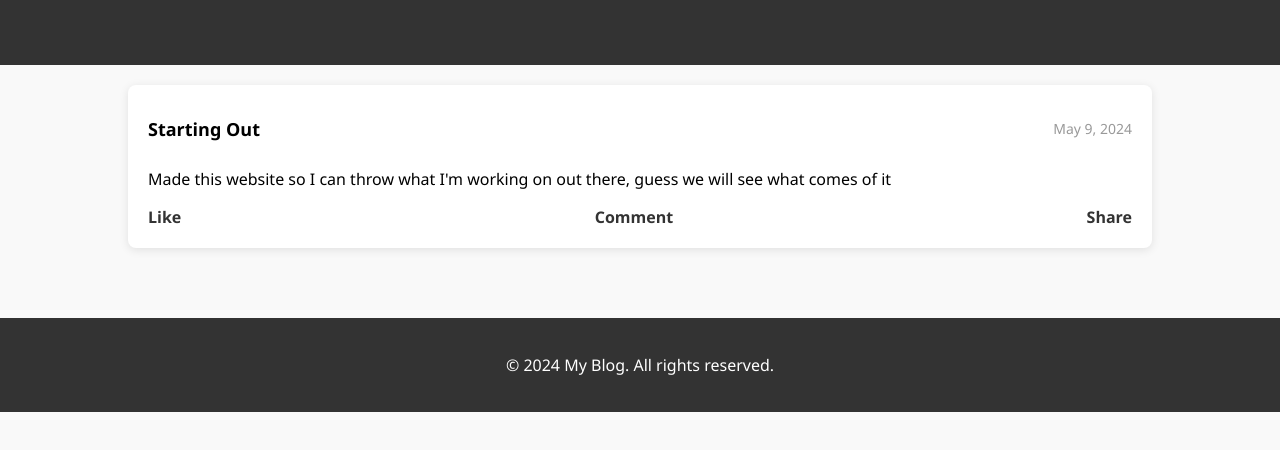
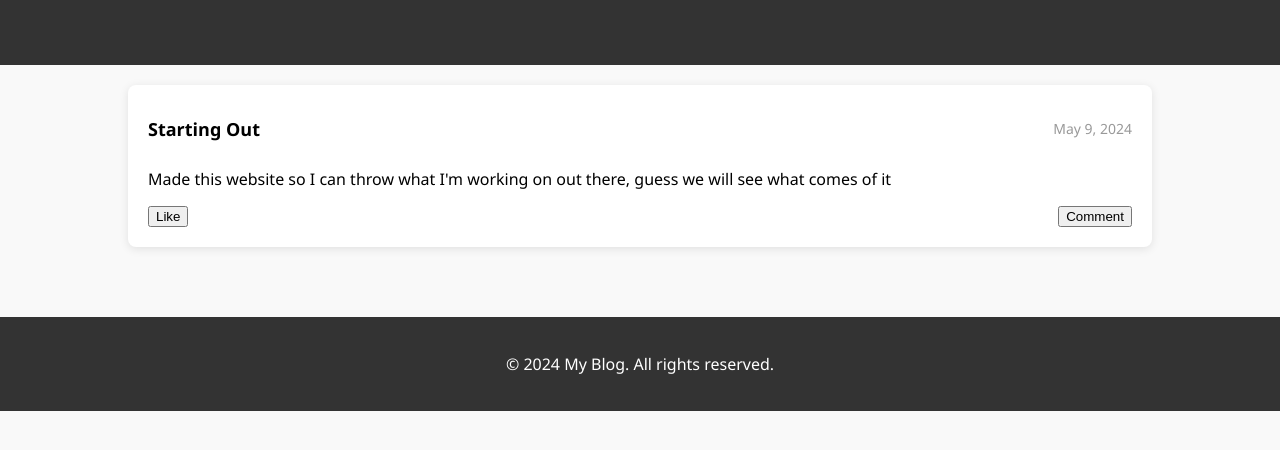
Before and after one commit to FingerBlasterr/mywebsite, a plain HTML site: page index.html in a window 1280 px wide. Shown: the part 188-638 px from the top of the page. Drawn offline with Linux system fonts and the light colour scheme.

Commit message:
Add files via upload

```diff
--- a/index.html
+++ b/index.html
@@ -50,6 +50,13 @@
         .post-footer a:hover {
             text-decoration: underline;
         }
+
+        .comment {
+            background-color: #f9f9f9;
+            border-radius: 4px;
+            padding: 8px;
+            margin-top: 10px;
+        }
     </style>
 </head>
 <body>
@@ -65,7 +72,6 @@
                     <li><a href="about.html">About</a></li>
                     <li><a href="projects.html">Projects</a></li>
                     <li><a href="contact.html">Contact</a></li>
-
                 </ul>
             </div>
         </div>
@@ -80,7 +86,7 @@
 
     <main>
         <div class="container">
-            <div class="post">
+            <div class="post" id="post-1">
                 <div class="post-header">
                     <h2>Starting Out</h2>
                     <p class="post-date">May 9, 2024</p> <!-- Date of the post -->
@@ -90,9 +96,11 @@
                     <!-- Additional content of the post -->
                 </div>
                 <div class="post-footer">
-                    <a href="#" class="post-like">Like</a>
-                    <a href="#" class="post-comment">Comment</a>
-                    <a href="#" class="post-share">Share</a>
+                    <button class="post-like" onclick="likePost('post-1')">Like</button>
+                    <button class="post-comment" onclick="commentPost('post-1')">Comment</button>
+                </div>
+                <div class="post-comments" id="post-comments-1">
+                    <!-- Comments will appear here -->
                 </div>
             </div>
             <!-- Repeat the structure for additional posts -->
@@ -104,5 +112,31 @@
             <p>&copy; 2024 My Blog. All rights reserved.</p>
         </div>
     </footer>
+
+    <script>
+        function likePost(postId) {
+            var likedPosts = JSON.parse(localStorage.getItem('likedPosts')) || {};
+            if (!likedPosts[postId]) {
+                var button = document.querySelector('#' + postId + ' .post-like');
+                var likesCount = parseInt(button.dataset.likes) || 0;
+                likesCount++;
+                button.dataset.likes = likesCount;
+                button.innerText = "Like (" + likesCount + ")";
+                likedPosts[postId] = true;
+                localStorage.setItem('likedPosts', JSON.stringify(likedPosts));
+            }
+        }
+
+        function commentPost(postId) {
+            var comment = prompt("Enter your comment:");
+            if (comment !== null && comment.trim() !== "") {
+                var postCommentsDiv = document.getElementById('post-comments-' + postId);
+                var commentDiv = document.createElement('div');
+                commentDiv.classList.add('comment');
+                commentDiv.innerHTML = '<p class="comment-content">' + comment + '</p>';
+                postCommentsDiv.appendChild(commentDiv);
+            }
+        }
+    </script>
 </body>
 </html>
```
